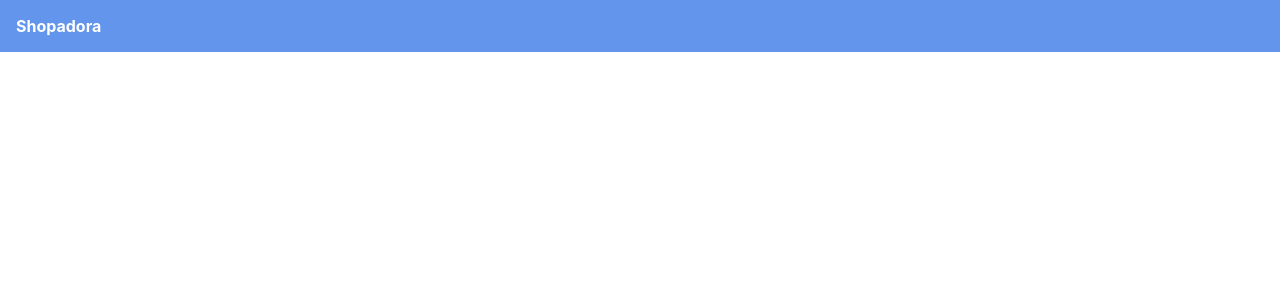
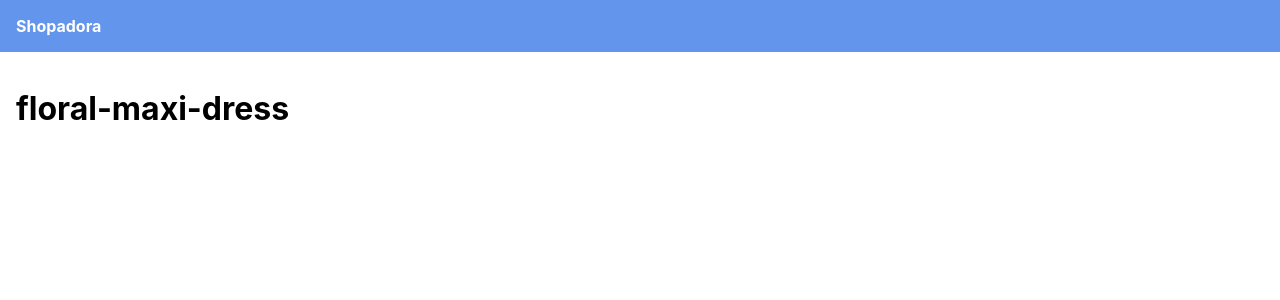
Before and after one commit to Nada-Elhossiny/Ecommerce-app, a React (Create React App) app in the folder frontend/: page /product/floral-maxi-dress in a window 1280 px wide. Before the commit this address had no page. Shown: the top 300 px of the page. Built offline with nearby package versions, Linux system fonts and the light colour scheme.

Commit message:
Add a route to the product screen

```diff
--- a/frontend/src/App.js
+++ b/frontend/src/App.js
@@ -1,16 +1,17 @@
-import data from './data';
-import { BrowserRouter, Route, Routes } from 'react-router-dom';
+import { BrowserRouter, Link, Route, Routes } from 'react-router-dom';
 import HomeScreen from './screens/HomeScreen';
+import ProductScreen from './screens/ProductScreen';
 
 function App() {
   return (
     <BrowserRouter>
       <div>
         <header>
-          <a href="/">Shopadora</a>
+          <Link to="/">Shopadora</Link>
         </header>
         <main>
           <Routes>
+            <Route path="/product/:slug" element={<ProductScreen />}></Route>
             <Route path="/" element={<HomeScreen />} />
           </Routes>
         </main>
--- a/frontend/src/screens/HomeScreen.js
+++ b/frontend/src/screens/HomeScreen.js
@@ -1,3 +1,4 @@
+import { Link } from 'react-router-dom';
 import data from '../data';
 
 function HomeScreen() {
@@ -7,13 +8,13 @@
       <div className="products">
         {data.products.map((product) => (
           <div className="product" key={product.slug}>
-            <a href={`/product/${product.slug}`}>
+            <Link to={`/product/${product.slug}`}>
               <img src={product.image} alt={product.name} />
-            </a>
+            </Link>
             <div className="product-info">
-              <a href={`/product/${product.slug}`}>
+              <Link to={`/product/${product.slug}`}>
                 <p>{product.name}</p>
-              </a>
+              </Link>
               <p>
                 <strong>${product.price}</strong>
               </p>
--- /dev/null
+++ b/frontend/src/screens/ProductScreen.js
@@ -0,0 +1,13 @@
+import { useParams } from 'react-router-dom';
+
+function ProductScreen() {
+  const params = useParams();
+  const { slug } = params;
+  return (
+    <div>
+      <h1>{slug}</h1>
+    </div>
+  );
+}
+
+export default ProductScreen;
```
